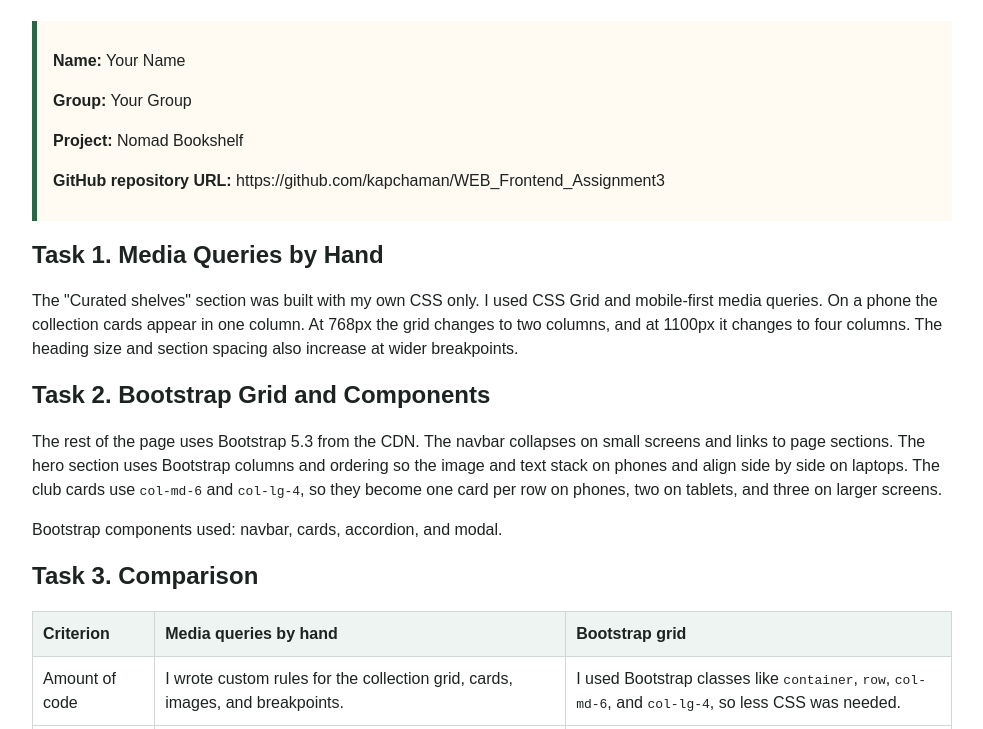
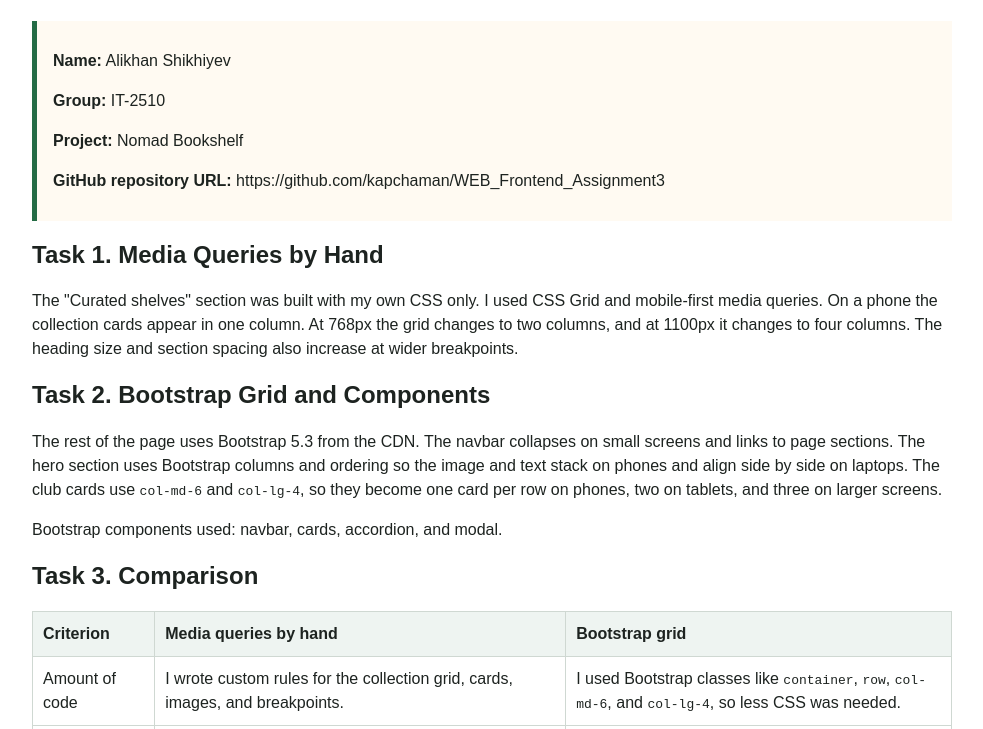
Before and after one commit to kapchaman/WEB_Frontend_Assignment3, a plain HTML site: page report.html in a window 1280 px wide. Shown: the part 71-800 px from the top of the page, without its empty margins (148-1131 px from the left). Drawn offline with Linux system fonts and the light colour scheme.

Commit message:
Update report student details

```diff
--- a/report.html
+++ b/report.html
@@ -65,8 +65,8 @@
   <body>
     <h1>Assignment 3 Report</h1>
     <div class="meta">
-      <p><strong>Name:</strong> Your Name</p>
-      <p><strong>Group:</strong> Your Group</p>
+      <p><strong>Name:</strong> Alikhan Shikhiyev</p>
+      <p><strong>Group:</strong> IT-2510</p>
       <p><strong>Project:</strong> Nomad Bookshelf</p>
       <p><strong>GitHub repository URL:</strong> https://github.com/kapchaman/WEB_Frontend_Assignment3</p>
     </div>
```
Also changed, not shown: 3 other files.
